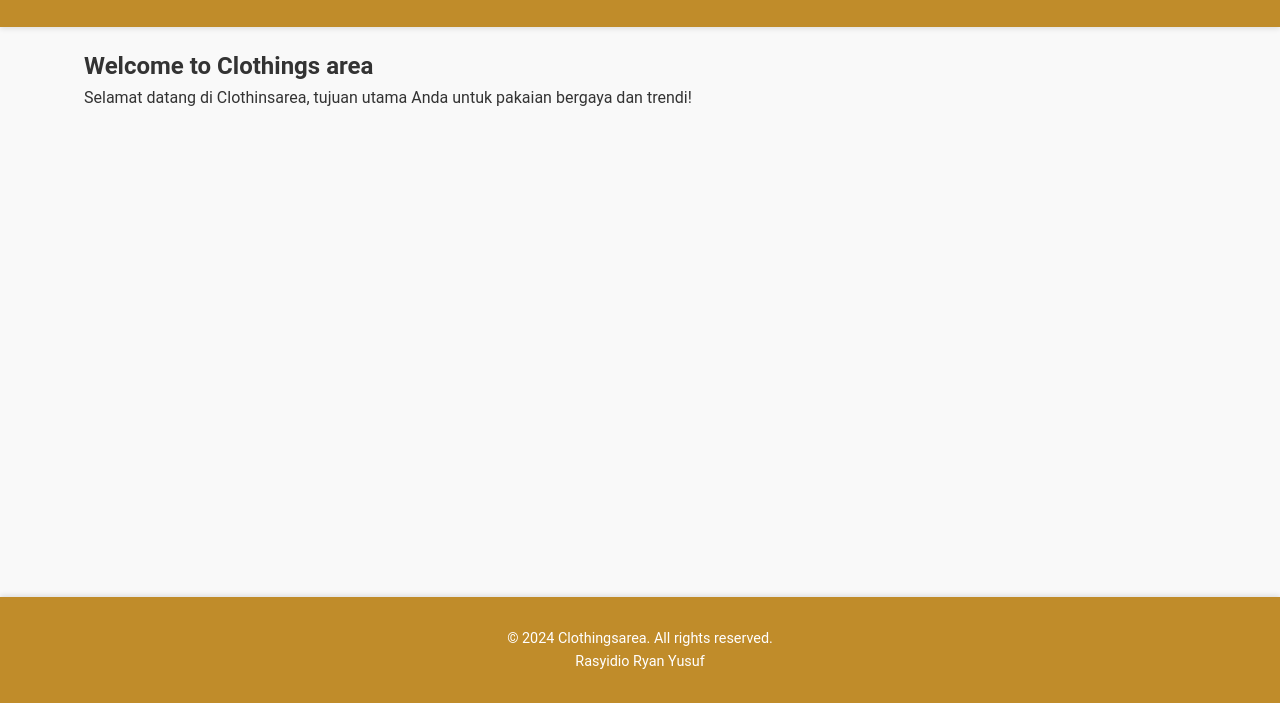
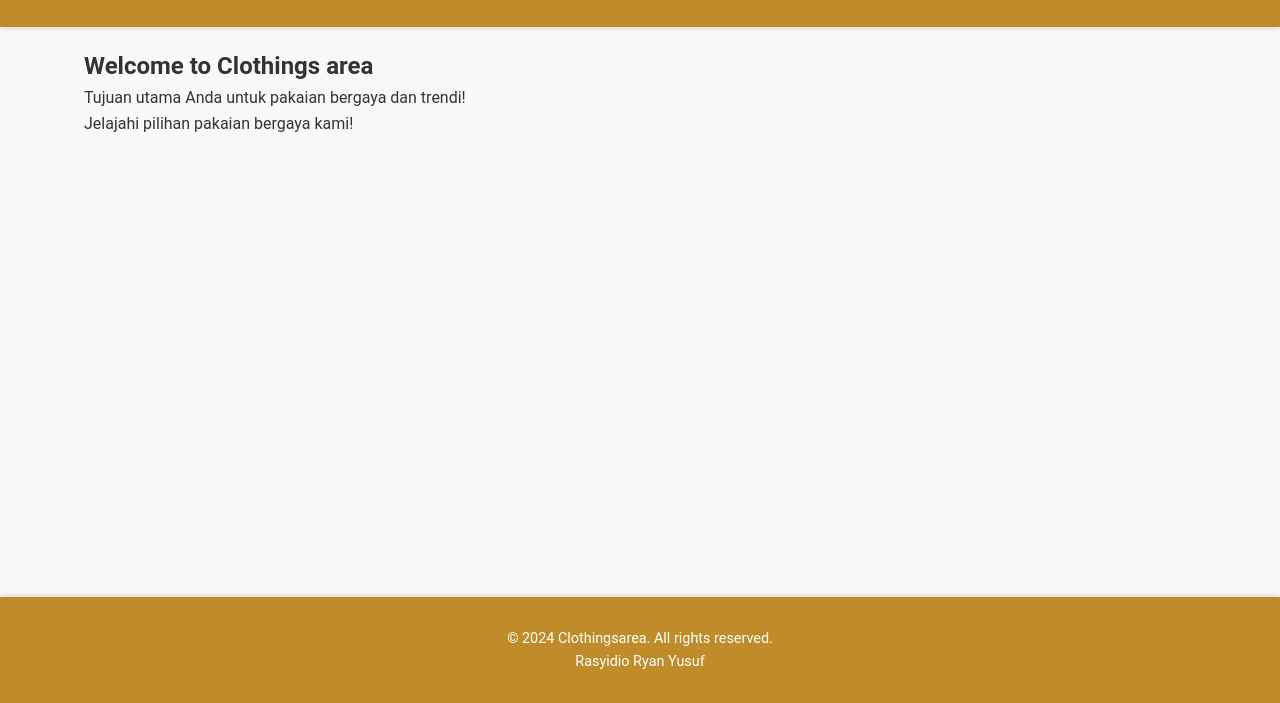
Before and after one commit to rasyidio/Clothings-Area, a website: page index.html in a window 1280 px wide. Shown: the part 97-800 px from the top of the page. Drawn offline with Linux system fonts and the light colour scheme.

Commit message:
Update index.html

```diff
--- a/index.html
+++ b/index.html
@@ -24,7 +24,8 @@
     <section class="home">
         <div class="container">
             <h2>Welcome to Clothings area</h2>
-            <p>Selamat datang di Clothinsarea, tujuan utama Anda untuk pakaian bergaya dan trendi!</p>
+            <p>Tujuan utama Anda untuk pakaian bergaya dan trendi!</p>
+ <p> Jelajahi pilihan pakaian bergaya kami! </p>
         </div>
 
     </section>
```
